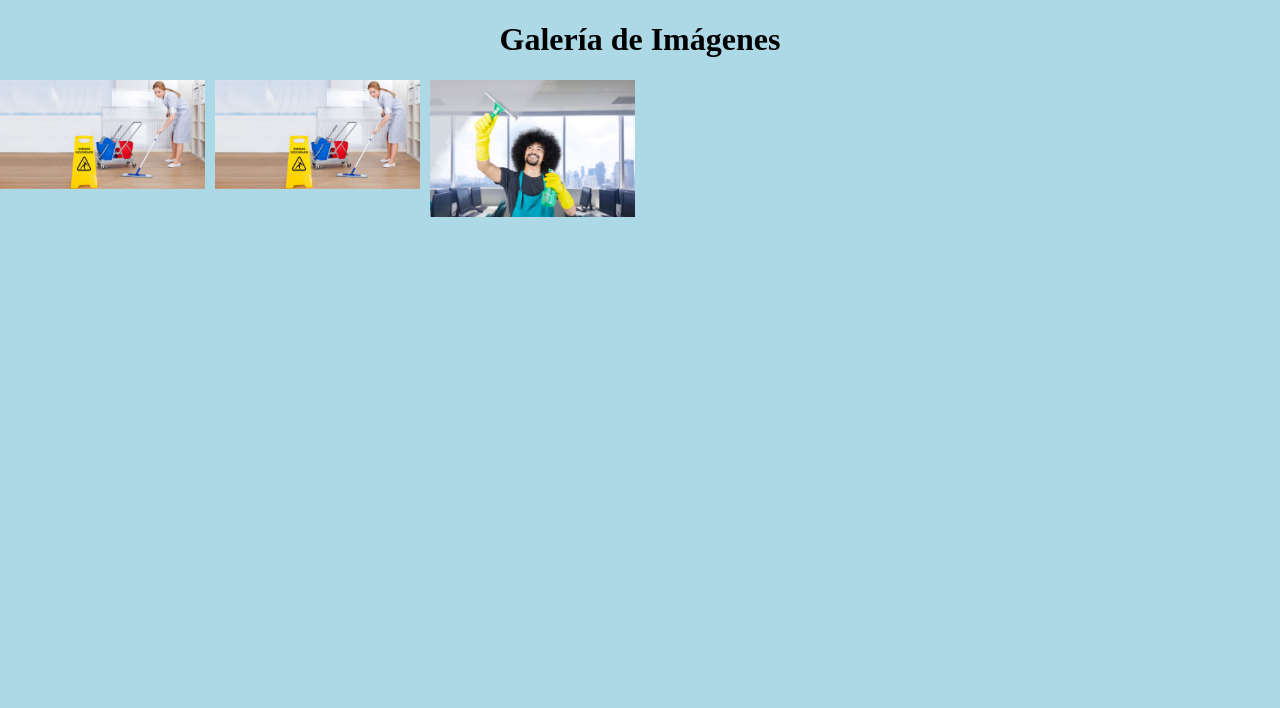
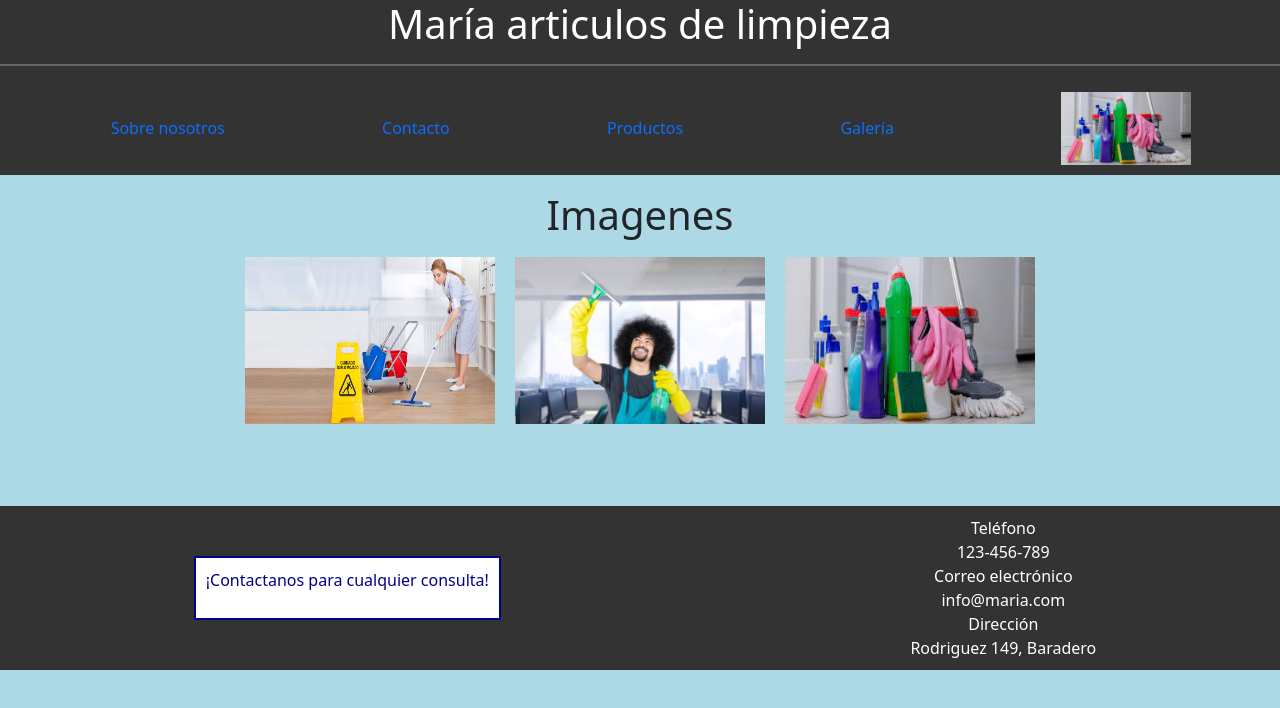
Before and after one commit to francuiti/CursoCoder, a plain HTML site: page pages/galeria.html in a window 1280 px wide. Drawn offline with nearby package versions, Linux system fonts and the light colour scheme.

Commit message:
galeria.html

```diff
--- a/pages/galeria.html
+++ b/pages/galeria.html
@@ -1,29 +1,45 @@
 <!DOCTYPE html>
-<html lang="en">
+<html lang="es">
 <head>
+    <link href="https://cdn.jsdelivr.net/npm/bootstrap@5.3.3/dist/css/bootstrap.min.css" rel="stylesheet" integrity="sha384-QWTKZyjpPEjISv5WaRU9OFeRpok6YctnYmDr5pNlyT2bRjXh0JMhjY6hW+ALEwIH" crossorigin="anonymous">
+    <script src="https://cdn.jsdelivr.net/npm/bootstrap@5.3.3/dist/js/bootstrap.bundle.min.js" integrity="sha384-YvpcrYf0tY3lHB60NNkmXc5s9fDVZLESaAA55NDzOxhy9GkcIdslK1eN7N6jIeHz" crossorigin="anonymous"></script>
+
     <meta charset="UTF-8">
     <meta name="viewport" content="width=device-width, initial-scale=1.0">
-    <title>Galería de Imágenes</title>
     <link rel="stylesheet" href="../css/style.css">
-    <style>
-        .gallery {
-            display: grid;
-            grid-template-columns: repeat(auto-fill, minmax(200px, 1fr));
-            gap: 10px;
-        }
-        .gallery img {
-            width: 100%;
-            height: auto;
-            display: block;
-        }
-    </style>
+    <title>Contacto</title>
 </head>
 <body>
-    <h1>Galería de Imágenes</h1>
-    <div class="gallery">
-        <img src="../assets/imagen2.jpg" alt="Imagen 1">
-        <img src="../assets/imagen2.jpg" alt="Imagen 2">
-        <img src="../assets/imagen3.jpg" alt="Imagen 3">
+    <nav>
+        <h1>María articulos de limpieza</h1>
+        <hr style="border: 1px white solid;">
+        <ul>
+            <li><a href="../index.html#about">Sobre nosotros</a></li>
+            <li><a href="contacto.html">Contacto</a></li>
+            <li><a href="../index.html#product">Productos</a></li>
+            <li><a href="galeria.html">Galería</a></li>
+            <img src="../assets/images.jpg" alt="imagen de un producto de limpieza">
+    </ul>
+
+    </nav>
+    <h1>Imagenes</h1>
+    <div id="imagen">
+        <img src="../assets/imagen2.jpg" alt="">
+        <img src="../assets/imagen3.jpg" alt="">
+        <img src="../assets/images.jpg" alt="">
     </div>
+    <br><br><br>
+    <footer>
+        <div id="info">
+        <p>¡Contactanos para cualquier consulta!</p>
+        </div>
+        <div>
+        <ul>
+            <li>Teléfono <br> 123-456-789</li>
+            <li>Correo electrónico <br> info@maria.com</li>
+            <li>Dirección <br> Rodriguez 149, Baradero</li>
+        </ul>
+        </div>
+        </footer>
 </body>
 </html>
```
